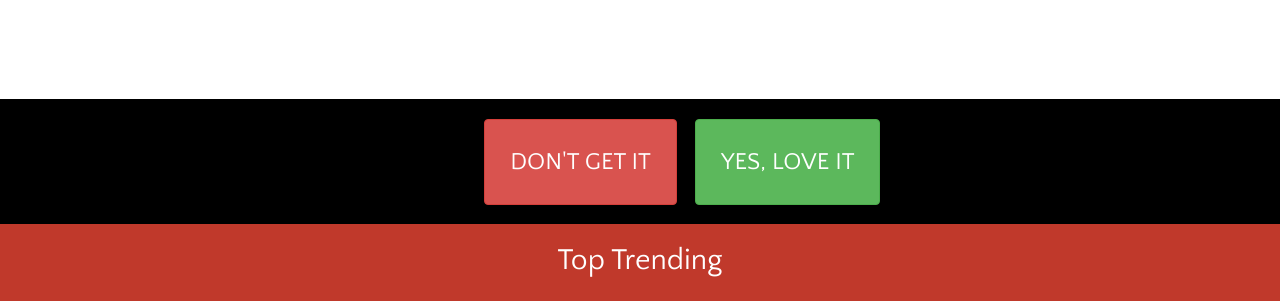
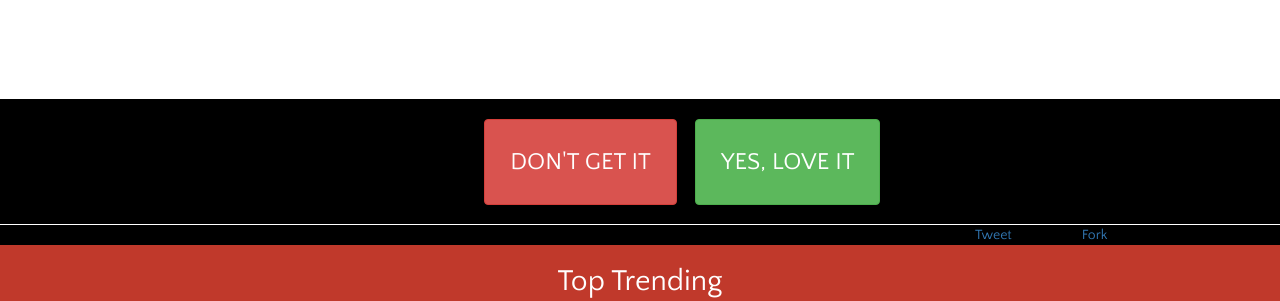
Before and after one commit to manulohiya/startupninja, a website: page public/index.html in a window 1280 px wide. Shown: the part 526-827 px from the top of the page. Drawn offline with nearby package versions, Linux system fonts and the light colour scheme; no server answers.

Commit message:
added social share icons

```diff
--- a/public/index.html
+++ b/public/index.html
@@ -41,7 +41,7 @@
 	<meta property="og:type" content="article" />
 	<meta property="og:url" content="https://startupninja.herokuapp.com" />
 	<meta property="og:image" content="https://i.imgur.com/ChHuMrb.png" />
-	<meta property="og:description" content="This app will help you brainstorm ideas for your next startup. Check out the 2000+ ideas!" />
+	<meta property="og:description" content="This app will help you brainstorm ideas for your next startup. Get inspired, vote, and submit your own!" />
 	<link rel="shortcut icon" type="image/x-icon" href="https://i.imgur.com/ChHuMrbs.png" />
 </head>
 <body>
@@ -101,14 +101,31 @@
 				<button id = "love" type="submit" class="btn btn-success" data-id="55c030bc792c71104f3e5cd3">YES, LOVE IT
 				</button>
 		</div>
+	</div>
 
+	<!-- Social -->
+	<div id = "social">
+			<!-- twitter button + redirect to twitter page -->
+			<span>
+			<div id = "twitter" class = "col-xs-1 col-xs-offset-9">
+
+			<a href="https://twitter.com/share" class="twitter-share-button" data-text="A curated collection of top startup ideas. 2000+ ideas!" data-via="manu_lohiya">Tweet</a>
 
 			</div>
 
+			<!-- Facebook -->
+			<!-- <div id="fb-root" class = "col-sm-4"></div> -->
+				<div id = "facebook" class="fb-share-button" data-href="https://startupninja.herokuapp.com/" data-layout="button_count">
 
+				</div>
+			<!-- </div> -->
+					<!-- Github fork button link -->
+			<div id = "github" class = "col-xs-1">
+				<a class="github-button" href="https://github.com/manulohiya/startupninja" data-icon="octicon-git-branch" data-style="mega" data-count-href="/ntkme/github-buttons/network" data-count-api="/repos/ntkme/github-buttons#forks_count" data-count-aria-label="# forks on GitHub" aria-label="Fork ntkme/github-buttons on GitHub">Fork</a>
+			</div>
+			</span>
 
-
-
+	</div>
 
 
 				<!-- Search form -->
@@ -144,6 +161,9 @@
 	  		</div>
 
 	  	</div>
+
+
+
 	  </div>
 
 
@@ -219,7 +239,20 @@
 	  		<!-- underscore -->
 	  		<script type="text/javascript" src="https://cdnjs.cloudflare.com/ajax/libs/underscore.js/1.8.3/underscore-min.js"></script>
 
+	  		<!-- Twitter JS -->
+	  		<script>!function(d,s,id){var js,fjs=d.getElementsByTagName(s)[0],p=/^http:/.test(d.location)?'http':'https';if(!d.getElementById(id)){js=d.createElement(s);js.id=id;js.src=p+'://platform.twitter.com/widgets.js';fjs.parentNode.insertBefore(js,fjs);}}(document, 'script', 'twitter-wjs');</script>
 
+	  		<!-- Facebook JS -->
+	  		<script>(function(d, s, id) {
+	  			var js, fjs = d.getElementsByTagName(s)[0];
+	  			if (d.getElementById(id)) return;
+	  			js = d.createElement(s); js.id = id;
+	  			js.src = "//connect.facebook.net/en_US/sdk.js#xfbml=1&version=v2.4&appId=80860984538";
+	  			fjs.parentNode.insertBefore(js, fjs);
+	  		}(document, 'script', 'facebook-jssdk'));</script>
+
+	  		<!-- Github -->
+	  		<script async defer id="github-bjs" src="https://buttons.github.io/buttons.js"></script>
 
 	  		<!-- link to javascript file -->
 
--- a/public/style.css
+++ b/public/style.css
@@ -91,6 +91,18 @@ body {
 
     }
 
+    #social {
+        background-color: black;
+        width: 100%;
+        display: inline-block;
+        /*text-align: center;*/
+        /*padding: 2px 8px;*/
+        vertical-align: middle;
+    }
+
+    #facebook {
+        padding-left: 20px;
+    }
     #results {
     width: 100%;
     margin-left: 20px;
```
Lines whose indentation alone changed are shown as unchanged.
